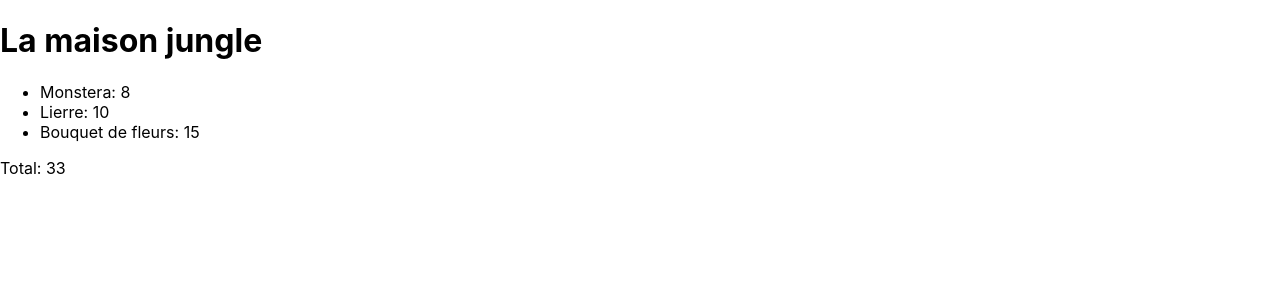
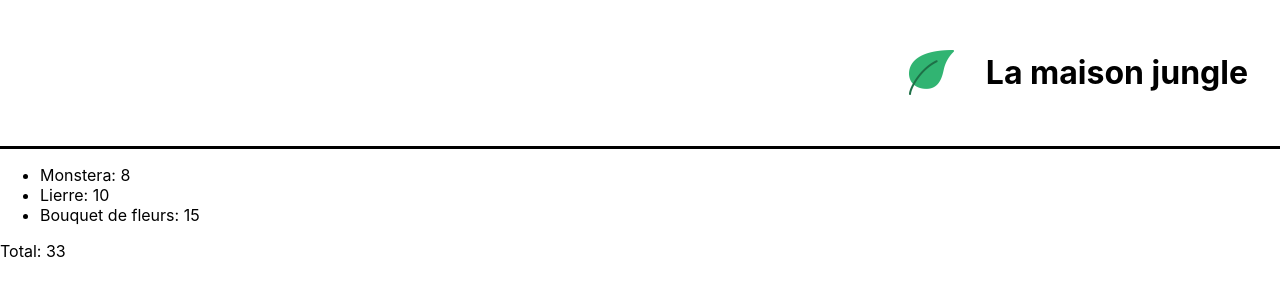
Before and after one commit to Gleam01/debutez-avec-react-open-classrooms, a React (Create React App) app: page / in a window 1280 px wide. Shown: the top 300 px of the page. Built offline with nearby package versions, Linux system fonts and the light colour scheme.

Commit message:
P2C2 (Incorporez du style et des assets à votre projet) followed

```diff
--- a/src/components/Banner.js
+++ b/src/components/Banner.js
@@ -1,5 +1,14 @@
+import logo from "../assets/logo.png";
+import "../styles/Banner.css";
+
 function Banner() {
-  return <h1>La maison jungle</h1>;
+  const title = "La maison jungle";
+  return (
+    <div className="lmj-banner">
+      <img src={logo} alt="La maison jungle" className="lmj-logo" />
+      <h1 className="lmj-title">{title}</h1>
+    </div>
+  );
 }
 
 export default Banner;
--- /dev/null
+++ b/src/styles/Banner.css
@@ -0,0 +1,19 @@
+.lmj-banner {
+  color: black;
+  text-align: right;
+  padding: 32px;
+  border-bottom: solid 3px black;
+  display: flex;
+  justify-content: flex-end;
+  flex-direction: row;
+  align-items: center;
+}
+
+.lmj-title {
+  padding-left: 32px;
+}
+
+.lmj-logo {
+  height: 45px;
+  width: 45px;
+}
```
Also changed, not shown: src/assets/logo.png (added).
